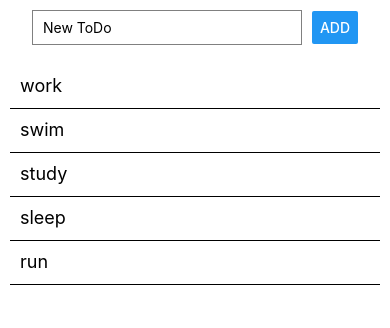
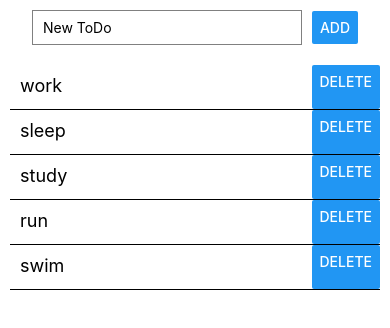
Before and after one commit to DumbWaysStudent/DW12UUDYZ_todolist, a React Native app: screen / in a window 390 px wide. Shown: the top 328 px of the page. Built offline with nearby package versions, Linux system fonts and the light colour scheme.

Commit message:
add 3.delete_todo

```diff
--- a/App.js
+++ b/App.js
@@ -21,20 +21,44 @@ export default class App extends Component {
   constructor(props) {
     super(props);
     this.state = {
-      list: ['work', 'swim', 'study', 'sleep', 'run'],
-      value: ''
+      value: '',
+      listtodo: [
+        {
+          task: 'work'
+        },
+        {
+          task: 'sleep'
+        },
+        {
+          task: 'study'
+        },
+        {
+          task: 'run'
+        },
+        {
+          task: 'swim'
+        }
+      ]
     };
   }
   onAddItem = () => {
     if (this.state.value === '') {
-      Alert.alert('Isi Text Input Dulu');
+      Alert.alert('Peringatan', 'Isi Text Input Dulu');
     } else {
       this.setState(() => {
-        var joined = this.state.list.concat(this.state.value);
-        this.setState({ list: joined });
+        var joined = this.state.listtodo.concat(this.state.value);
+        this.setState({ listtodo: joined });
         this.setState({ value: '' });
       });
     }
+  };
+  onDeleteItem = i => {
+    this.setState(state => {
+      const listtodo = state.listtodo.filter((item, j) => i !== j);
+      return {
+        listtodo
+      };
+    });
   };
 
   render() {
@@ -49,7 +73,9 @@ export default class App extends Component {
                 ref={input => {
                   this.textInput = input;
                 }}
-                onChangeText={text => this.setState({ value: text })}
+                onChangeText={text =>
+                  this.setState({ value: [{ task: text }] })
+                }
                 value={this.state.value}
                 type="text"
               />
@@ -65,11 +91,20 @@ export default class App extends Component {
             </View>
           </View>
           <View style={styles.containerList}>
-            {(this.state.list || []).map(item => (
-              <Text style={styles.textList} key={item}>
-                {item}
-              </Text>
-            ))}
+            {(this.state.listtodo || []).map((item, index) => {
+              return (
+                <View key={index} style={styles.containerViewList2}>
+                  <Text style={styles.textList}>{item.task}</Text>
+                  <Button
+                    style={styles.buttonDelete}
+                    title="Delete"
+                    onPress={() => {
+                      this.onDeleteItem(index);
+                    }}
+                  />
+                </View>
+              );
+            })}
           </View>
         </View>
       </ScrollView>
@@ -81,14 +116,18 @@ const styles = StyleSheet.create({
   textList: {
     padding: 10,
     fontSize: 18,
-    height: 44,
-    borderBottomWidth: 1
+    height: 44
   },
   containerInput: {
     flexDirection: 'row',
     padding: 10,
     justifyContent: 'center',
     alignItems: 'center'
+  },
+  containerViewList2: {
+    flexDirection: 'row',
+    borderBottomWidth: 1,
+    justifyContent: 'space-between'
   },
   containerButton: {
     paddingLeft: 10
@@ -107,5 +146,10 @@ const styles = StyleSheet.create({
     fontSize: 20,
     fontWeight: 'bold',
     color: 'white'
+  },
+  buttonDelete: {
+    fontSize: 20,
+    fontWeight: 'bold',
+    color: 'white'
   }
 });
```
